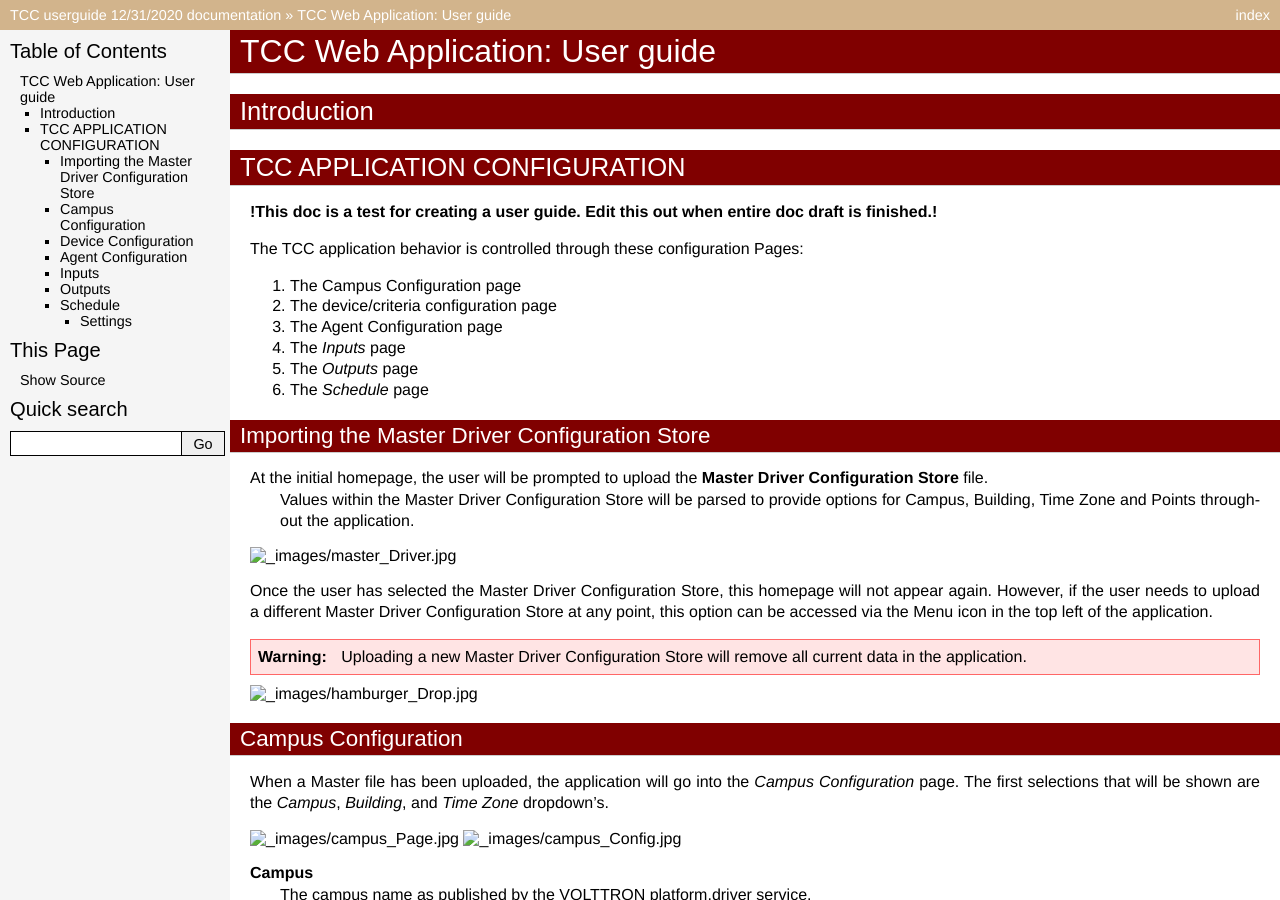
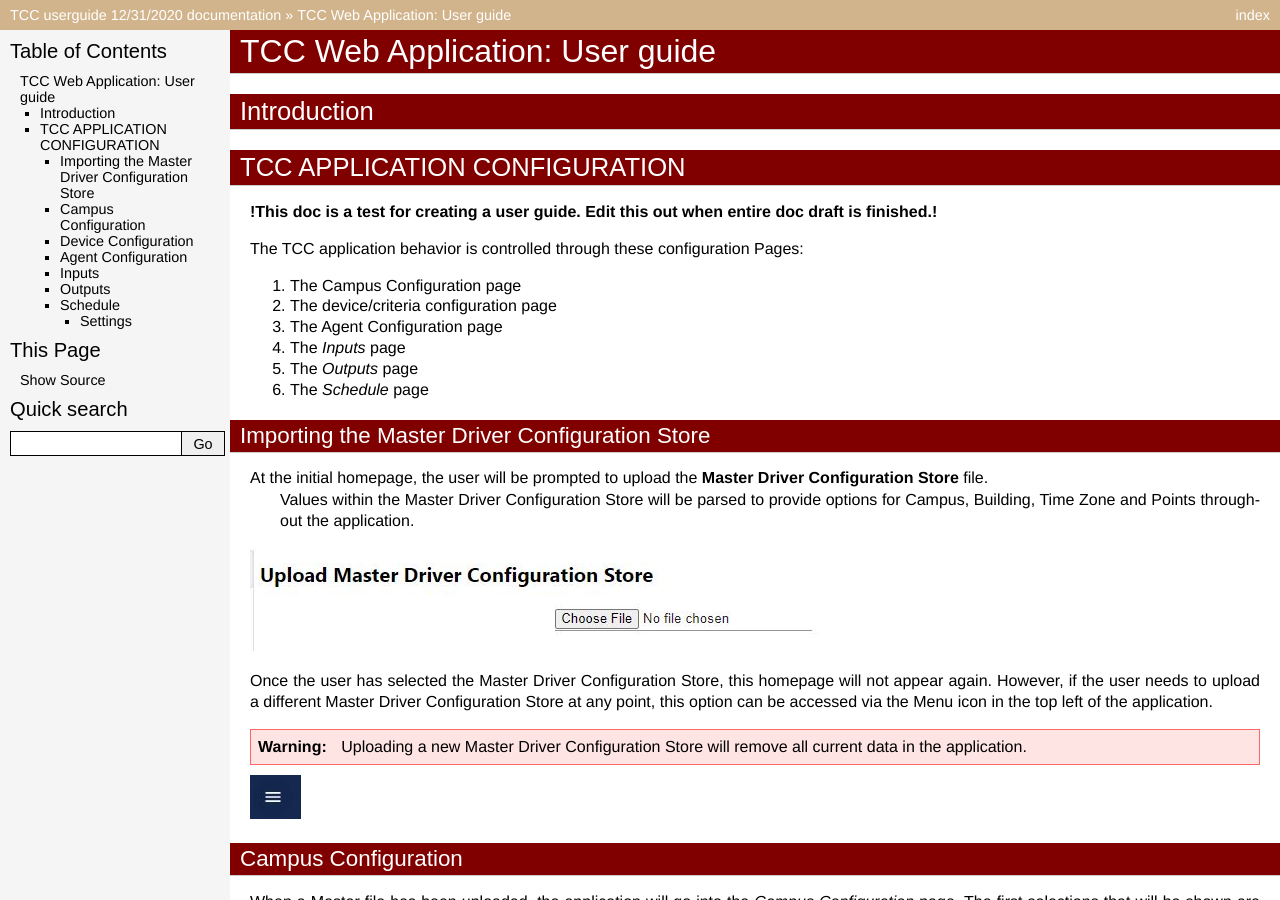
Before and after one commit to warw511/Readthedocs-TCC, a Sphinx documentation site: the page built from docs/source/index.rst, in a window 1280 px wide and 900 px high. Built offline with Sphinx 7.4.7, drawn with Linux system fonts in a browser that asks for light colours.

Commit message:
image path name change test

```diff
--- a/docs/source/index.rst
+++ b/docs/source/index.rst
@@ -37,14 +37,14 @@ At the initial homepage, the user will be prompted to upload the **Master Driver
  Values within the Master Driver Configuration Store will be parsed to provide options for Campus, Building,
  Time Zone and Points throughout the application.
 
-.. image:: _images/master_Driver.jpg
+.. image:: _images/master_Driver.JPG
 
 
 Once the user has selected the Master Driver Configuration Store, this homepage will not appear again. However, if the user needs to upload a different Master Driver Configuration Store at any point, this option can be accessed via the Menu icon in the top left of the application.
 
 .. Warning:: Uploading a new Master Driver Configuration Store will remove all current data in the application.
 
-.. image:: _images/hamburger_Drop.jpg
+.. image:: _images/hamburger_Drop.JPG
 
 Campus Configuration
 ********************
@@ -52,9 +52,9 @@ Campus Configuration
 When a Master file has been uploaded, the application will go into the *Campus Configuration*
 page. The first selections that will be shown are the *Campus*, *Building*, and *Time Zone* dropdown's.
 
-.. image:: _images/campus_Page.jpg
+.. image:: _images/campus_Page.JPG
 
-.. image:: _images/campus_Config.jpg
+.. image:: _images/campus_Config.JPG
 
 **Campus**
    The campus name as published by the VOLTTRON
@@ -73,18 +73,18 @@ Device Configuration
 *Device Configuration* is the second page in the list of main configuration pages.
 Once this page is selected, there will be a list of items with dropdown options shown in the center.
 
-.. image:: _images/device_Confg.jpg
+.. image:: _images/device_Confg.JPG
 
 There are 4 different selections with device. When the device drop down is selected, these
 4 items will be shown:
 
-.. image:: _images/device_Options.jpg
+.. image:: _images/device_Options.JPG
 
 After a Device is chosen, there is an option below it to choose the model type.
 The two options will be *First Order Zone* and *Simple*. Once an option of these are chosen,
 the option will be stored inside of the JSON code.
 
-.. image:: _images/simple_First.jpg
+.. image:: _images/simple_First.JPG
 
 The last value(s) will be determined based upon the device chosen. This list will go over
 each of the different options the device configurations will go over.
@@ -95,7 +95,7 @@ each of the different options the device configurations will go over.
 the start of the config. The first one being *Has an economizer*, second: *Building Chiller*, and third:
 *Variable Volume*.
 
-.. image:: _images/ahu_Config.jpg
+.. image:: _images/ahu_Config.JPG
 
 .. Note:: Each of these check boxes are stored as boolean values. If checked, it will be stored as "True" or 1.
    if unchecked, it will be stored as "false" or 0.
@@ -115,7 +115,7 @@ light is the second selection of the device list inside of *Device Configuration
 Once light is selected, There will be a new dropdown located at the bottom of the items list called
 *Rated Power*.
 
-.. image:: _images/light.jpg
+.. image:: _images/light.JPG
 
 *Rated Power* Takes in a float value to store.
 
@@ -124,7 +124,7 @@ Once light is selected, There will be a new dropdown located at the bottom of th
 *RTU* is the third selection of the device list inside of *Device Configuration*.
 Once *RTU* is selected, there will be a new selection of items to insert info.
 
-.. image:: _images/rtu.jpg
+.. image:: _images/rtu.JPG
 
 There are 4 options to input float values into.
 *Temp DB*, *Rated Power*, *On Min*, and *Off Min*.
@@ -132,31 +132,31 @@ There are 4 options to input float values into.
 Below these inputs is *RTU Hourly Parameters File Upload*.
 This will allow a file to be uploaded into.
 
-.. image:: _images/rtu_Hourly.jpg
+.. image:: _images/rtu_Hourly.JPG
 
 **VAV**
 
 *VAV* is the last item on the device list inside of *Device Configuration*.
 When *VAV* is selected, there will be a new selection of items to insert info.
 
-.. image:: _images/vav.jpg
+.. image:: _images/vav.JPG
 
 The VAV will add a new drop down called Terminal Box Type. This will produce a list
 option of *CAV* or *VAV* within the dropdown.
 
-.. image:: _images/dropdown_Vav.jpg
+.. image:: _images/dropdown_Vav.JPG
 
 The *VAV* Device Configuration will also allow an *Hourly Parameters File Upload*. This will be
 located at the bottom of the page.
 
-.. image:: _images/vav_File.jpg
+.. image:: _images/vav_File.JPG
 
 Agent Configuration
 *******************
 
 *Agent Configuration* is the third page in the TCC config tool.
 
-.. image:: _images/agent_Config.jpg
+.. image:: _images/agent_Config.JPG
 
 Within Agent Configuration, the first prompt will be to add an Agent Name.
 
@@ -168,7 +168,7 @@ depending on what is selected.
 
 **AHU**
 
-.. image:: _images/ahu_Agent.jpg
+.. image:: _images/ahu_Agent.JPG
 
 When *AHU* is selected in Agent Configuration
 there will be 2 new options to input into.
@@ -177,7 +177,7 @@ and the second one is *Consumer Market Name*.
 
 **Light**
 
-.. image:: _images/light_Agent.jpg
+.. image:: _images/light_Agent.JPG
 
 Light will be the second item in the dropdown. Once *light* is selected
 there will be a checkbox below the dropdown that says: *Enable Actuation On Start*.
@@ -191,7 +191,7 @@ string item.
 
 **RTU**
 
-.. image:: _images/rtu_Agent.jpg
+.. image:: _images/rtu_Agent.JPG
 
 RTU is the third item in the dropdown selection list. This item, once selected, will place
 2 checkboxes below the list. The two checkboxes are *Enable Actuation On Start* and *TNS*.
@@ -204,7 +204,7 @@ a float value.
 
 **VAV**
 
-.. image:: _images/vav_Agent.jpg
+.. image:: _images/vav_Agent.JPG
 
 *VAV* is the last item on the list in *Devices* for the Agent Configuration page.
 
@@ -218,7 +218,7 @@ Below the checkbox, there are 3 items: *Control Interval*, *Market Name*, and *A
 within *Control Interval*, it will take in an item of a float value. *Market Name* takes
 in a string. *Actuation Method* has an additional dropdown to choose from.
 
-.. image:: _images/dropdown_Vav.jpg
+.. image:: _images/dropdown_Vav.JPG
 
 Inputs
 ******
@@ -228,14 +228,14 @@ is that, automatically, the first input there is is named *Input 0*. There is al
 or reset this input as well. In the top right of the *Inputs* page, there is a red button called *remove*. This
 will remove the selected input that you want to remove.
 
-.. image:: _images/remove.jpg
+.. image:: _images/remove.JPG
 
 
 **Topic**
 
 The first tab you will see in the *Inputs* page is *Topic*.
 
-.. image:: _images/inputs_Page.jpg
+.. image:: _images/inputs_Page.JPG
 
 inside of *Topic* there is a dropdown list. The dropdown list will be determined based upon the
 *Main Configuration File*. Once an option is chosen, different *Points* in the Points tab will be available based upon the
@@ -250,24 +250,24 @@ platform.driver.store file.
 
 In the first example the topic will be: *VAV213C_SETTINGS*
 
-.. image:: _images/points_1.jpg
+.. image:: _images/points_1.JPG
 
 The second example the topic will be: *METERS*
 
-.. image:: _images/points_2.jpg
+.. image:: _images/points_2.JPG
 
 Below Points there is the tab: *Initial Value*.
 This tab will take in a float number as a value.
 
 
-.. image:: _images/initial_Value.jpg
+.. image:: _images/initial_Value.JPG
 
 The last tab of the *Inputs* page is *Type*. Type has an initial dropdown
 which consists of *AHU*, *Light*, and *VAV*. Next to the Type part of the tab
 there is *mapped*. mapped will have a different selection inside the dropdown
 depending on the *Type* selected.
 
-.. image:: _images/type_Inputs.jpg
+.. image:: _images/type_Inputs.JPG
 
 Outputs
 *******
@@ -282,7 +282,7 @@ or reset this input as well.
 In the top right of the *Outputs* page, there is a red button called *remove*. This
 will remove the selected input that you want to remove.
 
-.. image:: _images/remove.jpg
+.. image:: _images/remove.JPG
 
 inside of *Topic* there is a dropdown list. The dropdown list will be determined based upon the
 *Main Configuration File*. Once an option is chosen, different *Points* in the Points tab will be available based upon the
@@ -297,15 +297,15 @@ platform.driver.store file.
 
 Example: Topic is set to *VAV120A_SETTINGS*
 
-.. image:: _images/point_Output1.jpg
+.. image:: _images/point_Output1.JPG
 
 Example: Topic is set to *METERS*
 
-.. image:: _images/point_Output2.jpg
+.. image:: _images/point_Output2.JPG
 
 **Type**
 
-.. image:: _images/type_Outputs.jpg
+.. image:: _images/type_Outputs.JPG
 
 Depending on the chosen type (*AHU*, *Light*, and *VAV*), the *Mapped* dropdown
 will defer.
@@ -314,7 +314,7 @@ will defer.
 
 Below the Type option there are various different tabs to configure.
 
-.. image:: _images/output_Options.jpg
+.. image:: _images/output_Options.JPG
 
 Each tab takes in a float value.
 
@@ -323,7 +323,7 @@ Each tab takes in a float value.
 Actuator is displayed below the Output configuration tabs. This is hard coded into the
 application so it cannot be changed.
 
-.. image:: _images/actuator.jpg
+.. image:: _images/actuator.JPG
 
 Below the Actuator, there is a dropdown to chose from. The dropdown will
 give a list between *default* and *None*.
@@ -333,20 +333,20 @@ Schedule
 
 Schedule is the last page of the TCC application.
 
-.. image:: _images/schedule.jpg
+.. image:: _images/schedule.JPG
 
 This page has every day of the week listed (mon-sun).
 on each tab there is a *Start* time, an *always on* button, an *always off*
 button, and an *End* time.
 
-.. image:: _images/schedule_Ex.jpg
+.. image:: _images/schedule_Ex.JPG
 
 **Clock**
 
 When the *Start* and *End* tabs are selected, a pop up of a clock will appear
 to select the correct time needed.
 
-.. image:: _images/clock_Schedule.jpg
+.. image:: _images/clock_Schedule.JPG
 
 **Always off/on**
 
@@ -356,13 +356,13 @@ will be *Always on* or *Always off*.
 .. Note:: When an icon is selected, and another is selected, the previous icon
    will return back to its previous state. They can both be off, but both cannot be on.
 
-.. image:: _images/always_On.jpg
+.. image:: _images/always_On.JPG
 
-.. image:: _images/always_Off.jpg
+.. image:: _images/always_Off.JPG
 
 Settings
 --------
 
 **Dark Mode** : There is an option for this document to be used in dark mode. Click the *Contrast* icon on the top right corner of the page to toggle this option.
 
-.. image:: _images/dark_Mode.jpg
+.. image:: _images/dark_Mode.JPG
```
Also changed, not shown: 4 other files.
